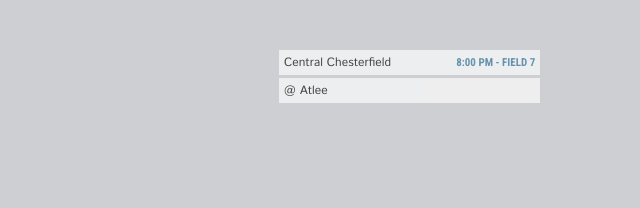
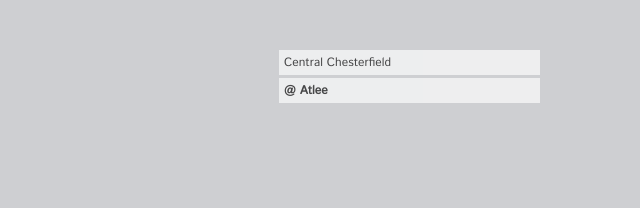
Before and after one commit to just-trey/tll-inv, a plain HTML site: page index.html in a window 1280 px wide. Shown: the part 1112-1320 px from the top of the page, 86-726 px from the left. Drawn offline with nearby package versions, Linux system fonts and the light colour scheme; a web font is replaced by a local one.

Commit message:
Update index.html

```diff
--- a/index.html
+++ b/index.html
@@ -228,10 +228,10 @@
             <ul class="matchup">
               <li class="team team-top">
                 Central Chesterfield
-                <span class="score">8:00 PM - Field 7</span>
+                <span class="score"></span>
               </li>
               <li class="team team-bottom">
-              </strong> @ Atlee</strong>
+              <strong> @ Atlee</strong>
                 <span class="score"></span>
               </li>
             </ul>
```
